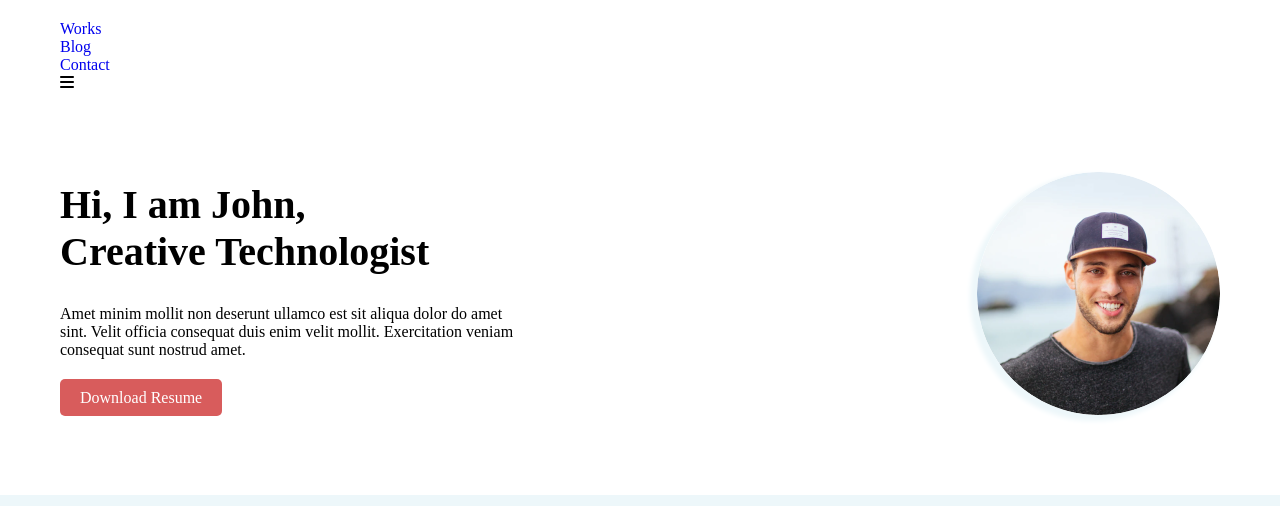
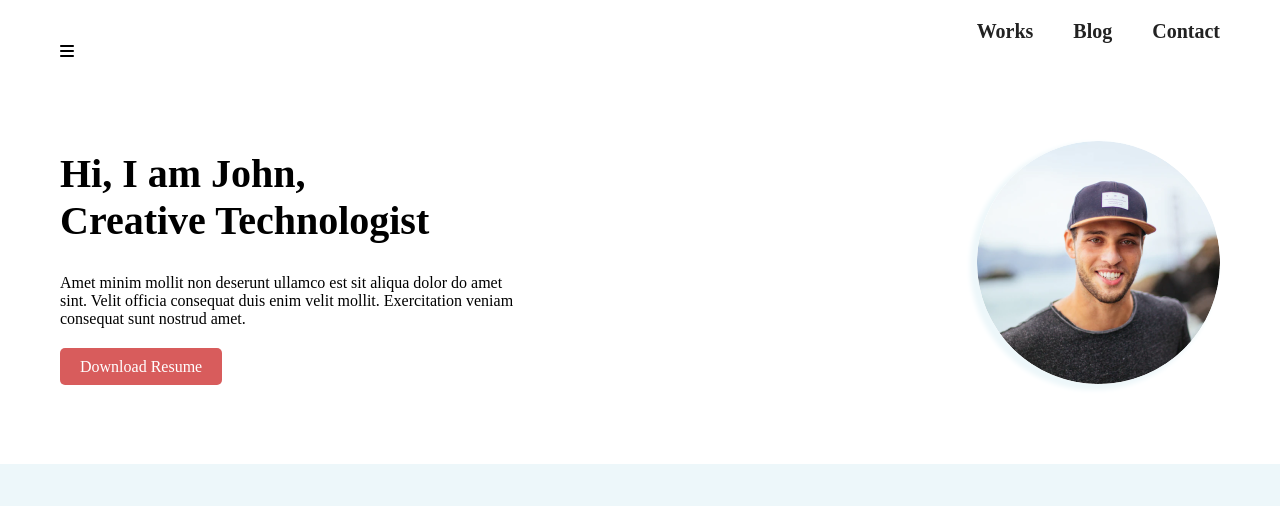
Before and after one commit to Abdumutal01/Project-John, a plain HTML site: page index.html in a window 1280 px wide. Shown: the top 506 px of the page. Drawn offline with Linux system fonts and the light colour scheme.

Commit message:
Update index.html

```diff
--- a/index.html
+++ b/index.html
@@ -16,22 +16,22 @@
     <!-- header site start-->
     <header id="header">
         <div class="container">
-            <nav class="header__nav">
+            <nav class="header_nav">
 
-                <ul class="header__list">
+                <ul class="header_list">
 
-                    <li class="header__item">
-                        <a class="header__link" href="./work/index.html">Works</a>
+                    <li class="header_item">
+                        <a class="header_link" href="./work/index.html">Works</a>
                     </li>
 
-                    <li class="header__item">
-                        <a class="header__link" href="./blog/index.html">Blog</a>
+                    <li class="header_item">
+                        <a class="header_link" href="./blog/index.html">Blog</a>
                     </li>
-                    <li class="header__item">
-                        <a class="header__link" href="#">Contact</a>
+                    <li class="header_item">
+                        <a class="header_link" href="#">Contact</a>
                     </li>
                 </ul>
-                <div class="header__menu">
+                <div class="header_menu">
                     <i class="fa-solid fa-bars"></i>
                 </div>
 
```
